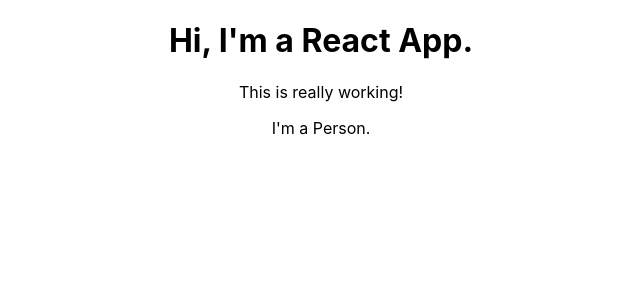
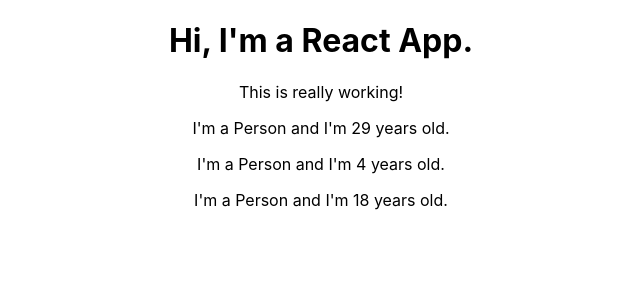
Before and after one commit to tabarino/react-complete-guide, a React (Create React App) app: page / in a window 1280 px wide. Shown: the top 300 px of the page, without its empty margins (319-959 px from the left). Built offline with nearby package versions, Linux system fonts and the light colour scheme.

Commit message:
Reusing Components and Outputing Dynamic Content

```diff
--- a/src/App.js
+++ b/src/App.js
@@ -8,6 +8,8 @@
       <div className="App">
         <h1>Hi, I'm a React App.</h1>
         <p>This is really working!</p>
+        <Person></Person>
+        <Person></Person>
         <Person></Person>
       </div>
     );
--- a/src/Person/Person.js
+++ b/src/Person/Person.js
@@ -2,7 +2,7 @@
 
 const person = () => {
     return (
-        <p>I'm a Person.</p>
+        <p>I'm a Person and I'm { Math.floor(Math.random() * 30) } years old.</p>
     );
 }
 
```
